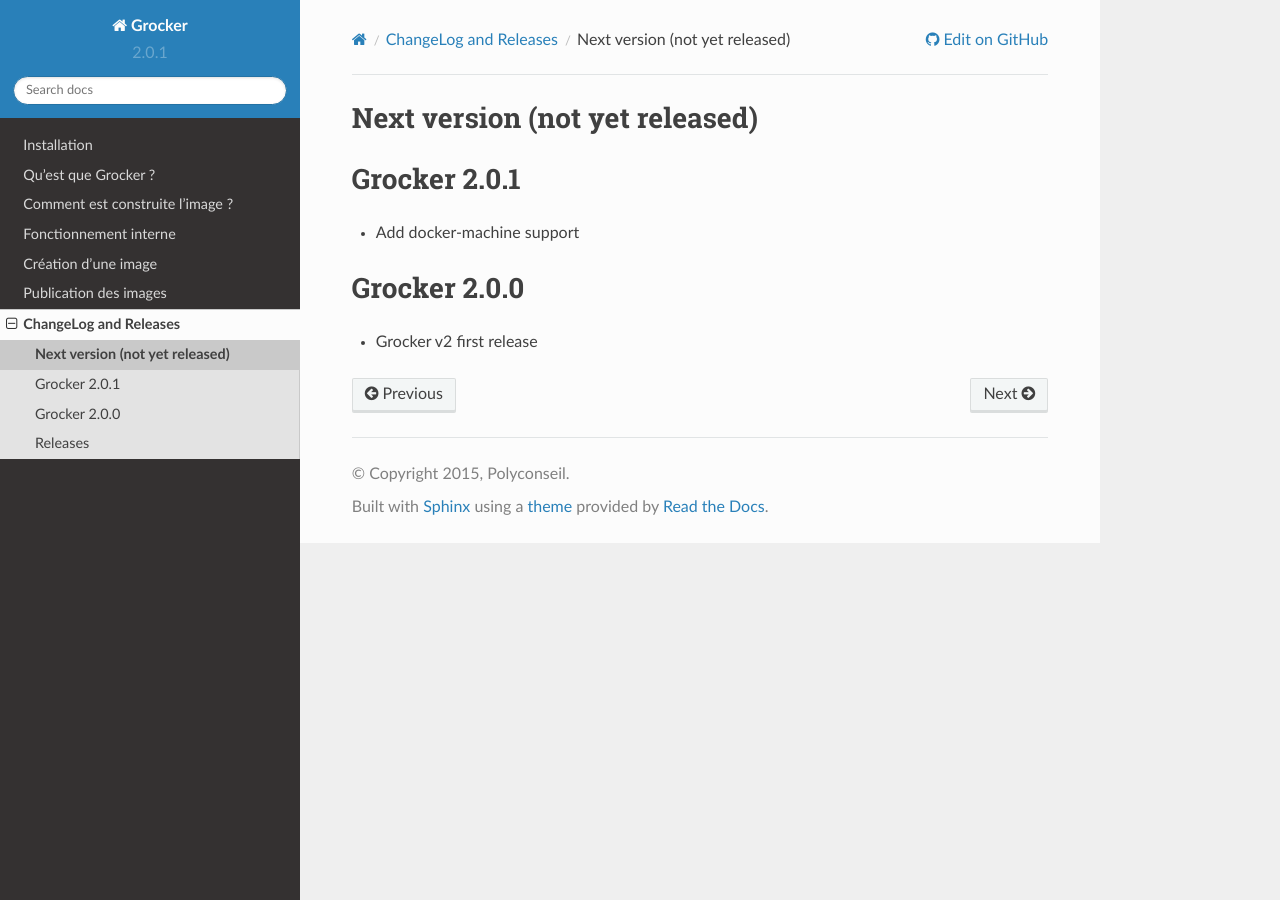
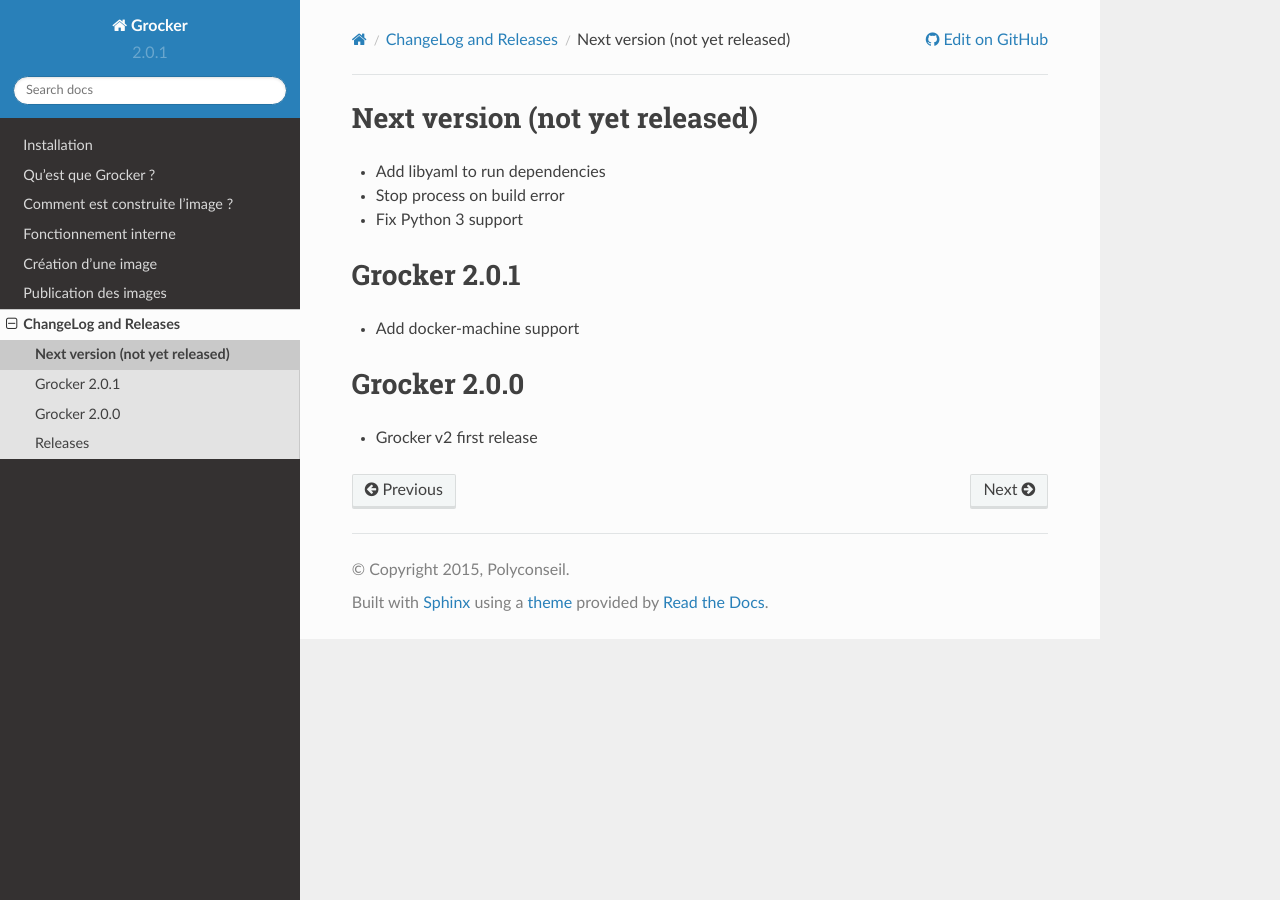
Before and after one commit to Polyconseil/grocker, a Sphinx documentation site: the page built from docs/changelog.rst, in a window 1280 px wide. Built offline with Sphinx 7.4.7 and the Read the Docs theme 2.0.0, drawn with Linux system fonts in a browser that asks for light colours.

Commit message:
Update changelog

```diff
--- a/docs/changelog.rst
+++ b/docs/changelog.rst
@@ -1,7 +1,9 @@
 Next version (not yet released)
 -------------------------------
 
-
+- Add libyaml to run dependencies
+- Stop process on build error
+- Fix Python 3 support
 
 Grocker 2.0.1
 -------------
```
